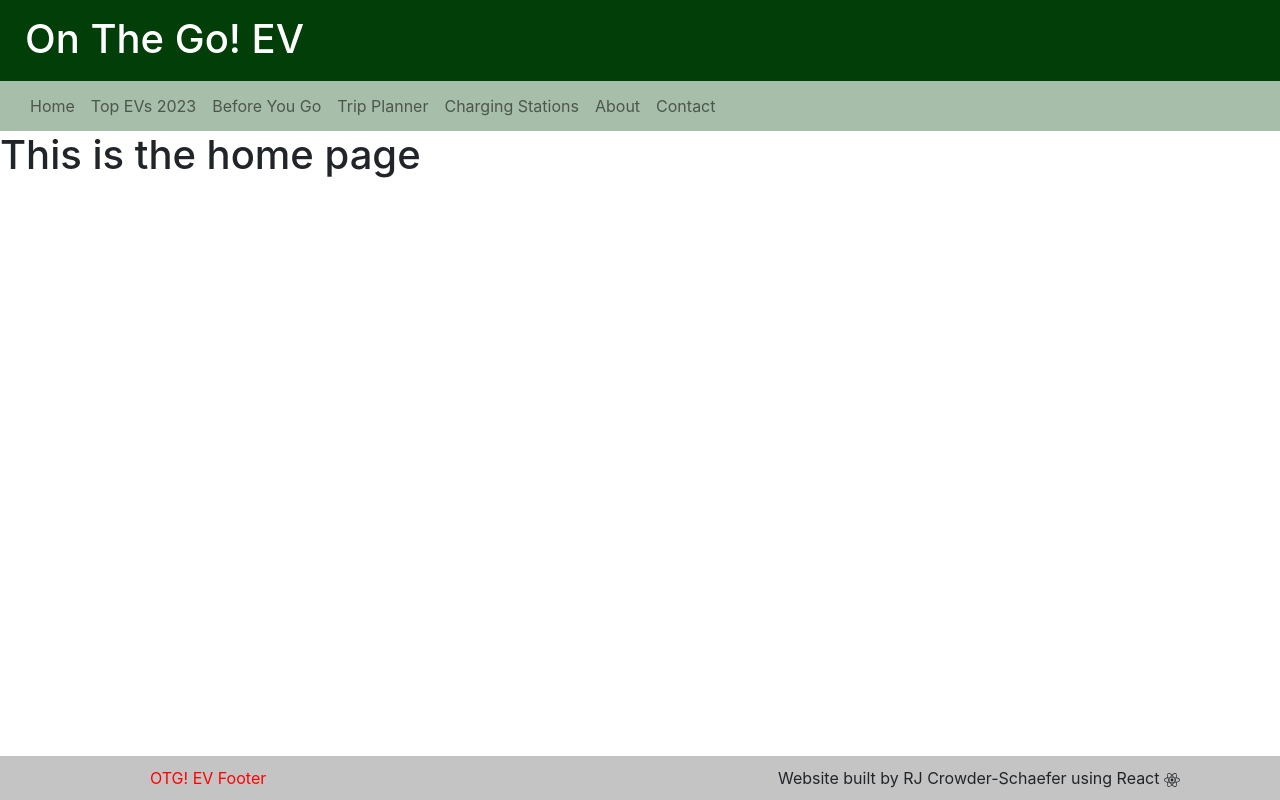
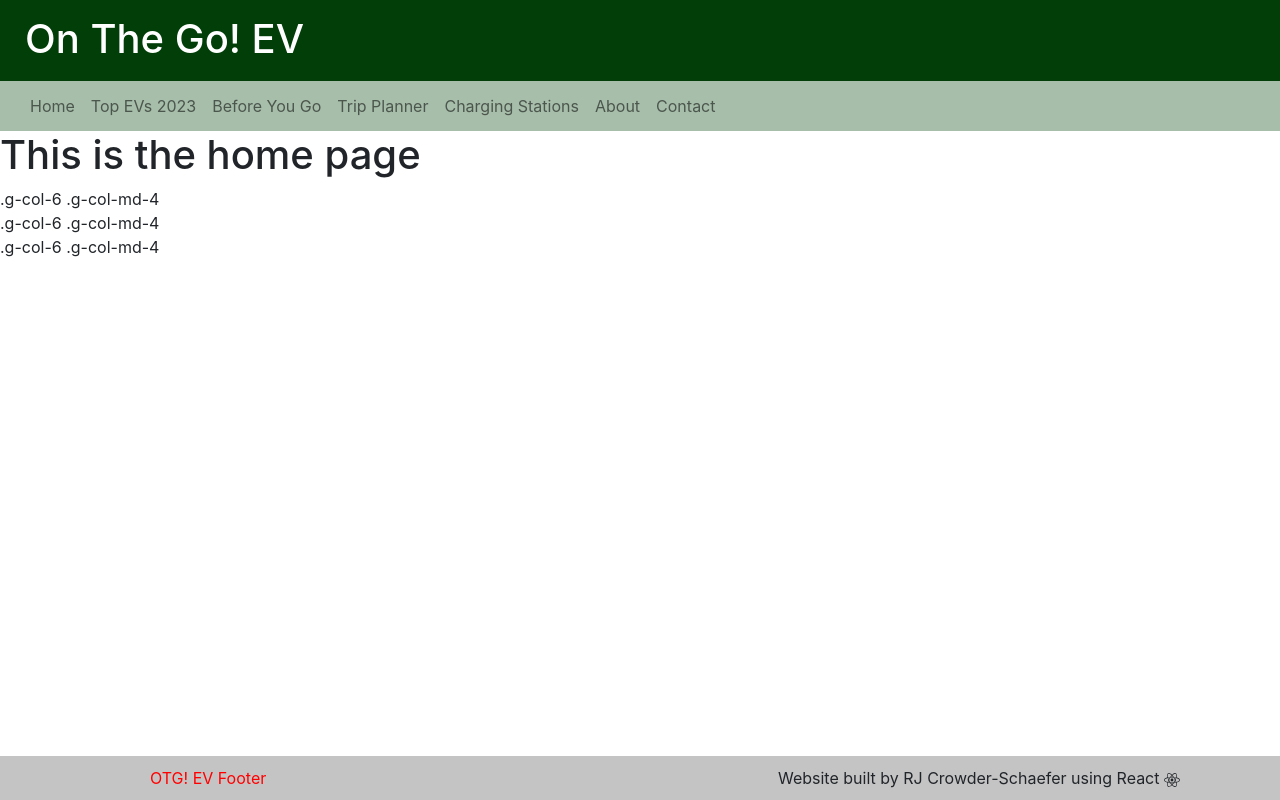
Before and after one commit to rjcrowderschaefer/onthegoev-frontend, a React (Create React App) app: page / in a window 1280 px wide. Built offline with nearby package versions, Linux system fonts and the light colour scheme.

Commit message:
Cleaned up app.css file to prepare for site build

```diff
--- a/src/App.css
+++ b/src/App.css
@@ -54,6 +54,10 @@
   height: auto;
 }
 
+.grid {
+  display: grid;
+}
+
 .footer {
   position: fixed;
   display: flex;
--- a/src/pages/Home.js
+++ b/src/pages/Home.js
@@ -1,9 +1,12 @@
 function Home() {
     return (
         <>
-            <body className="home">
             <h1> This is the home page</h1>
-            </body>
+            <div className='grid'>
+      <div className='g-col-6 g-col-md-4'>.g-col-6 .g-col-md-4</div>
+      <div className='g-col-6 g-col-md-4'>.g-col-6 .g-col-md-4</div>
+      <div className='g-col-6 g-col-md-4'>.g-col-6 .g-col-md-4</div>
+    </div>
         </>
     )
 }
```
